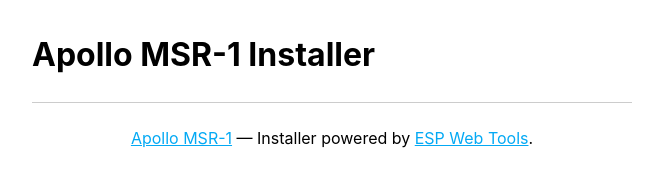
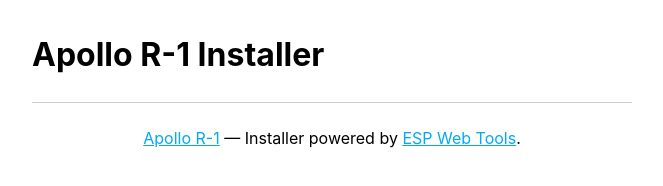
Before and after one commit to WestwardWinds/R_PRO-1, a plain HTML site: page index.html in a window 1280 px wide. Shown: the whole page, without its empty margins (308-971 px from the left). Drawn offline with Linux system fonts and the light colour scheme.

Commit message:
Initial Firmware For R1

```diff
--- a/index.html
+++ b/index.html
@@ -2,10 +2,10 @@
 <html>
   <head>
     <meta charset="utf-8" />
-    <title>Apollo MSR-1 Installer</title>
+    <title>Apollo R-1 Installer</title>
     <meta
       name="description"
-      content="Easily allow users to install Apollo MSR-1 firmware on the web."
+      content="Easily allow users to install Apollo R-1 firmware on the web."
     />
     <meta name="viewport" content="width=device-width" />
     <meta name="color-scheme" content="dark light" />
@@ -79,7 +79,7 @@
   </head>
   <body>
     <div class="content">
-      <h1>Apollo MSR-1 Installer</h1>
+      <h1>Apollo R-1 Installer</h1>
 
       <p class="button-row" align="center">
         <esp-web-install-button manifest="./Integrations/ESPHome/manifest.json">
@@ -87,8 +87,8 @@
       </p>
 
       <div class="footer">
-        <a href="https://github.com/ApolloAutomation/MSR-1"
-          >Apollo MSR-1</a
+        <a href="https://github.com/ApolloAutomation/R-1"
+          >Apollo R-1</a
         > &mdash;
         Installer powered by <a href="https://esphome.github.io/esp-web-tools/">ESP Web Tools</a>.
     </div>
```
Also changed, not shown: Integrations/ESPHome/manifest.json, 17 other files.
